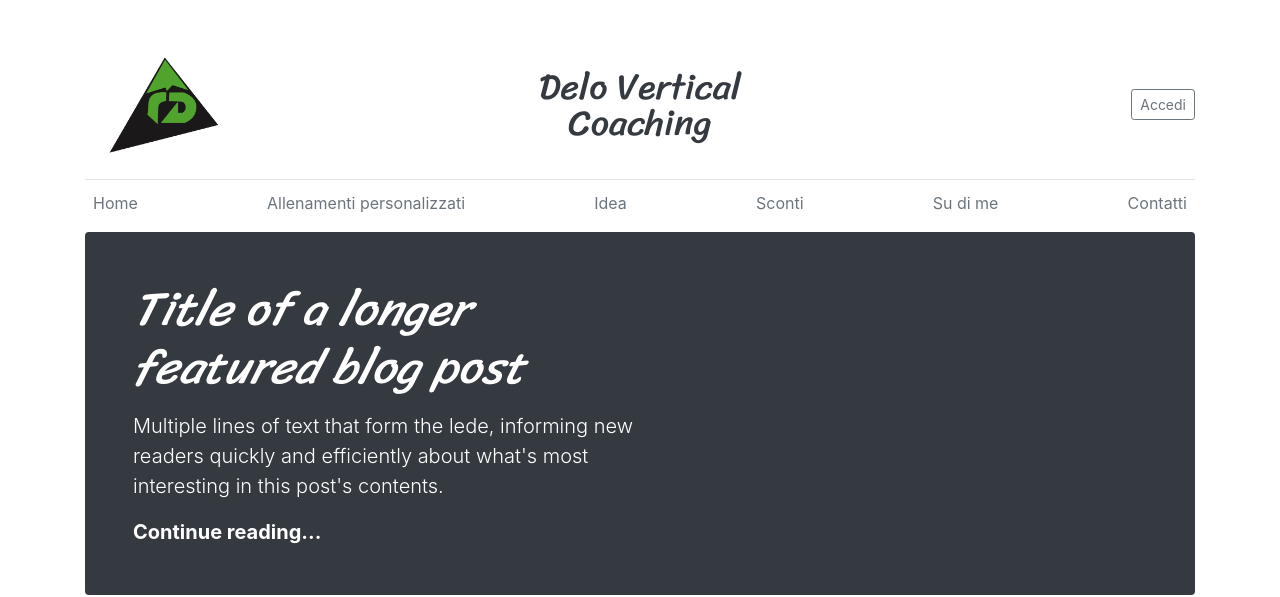
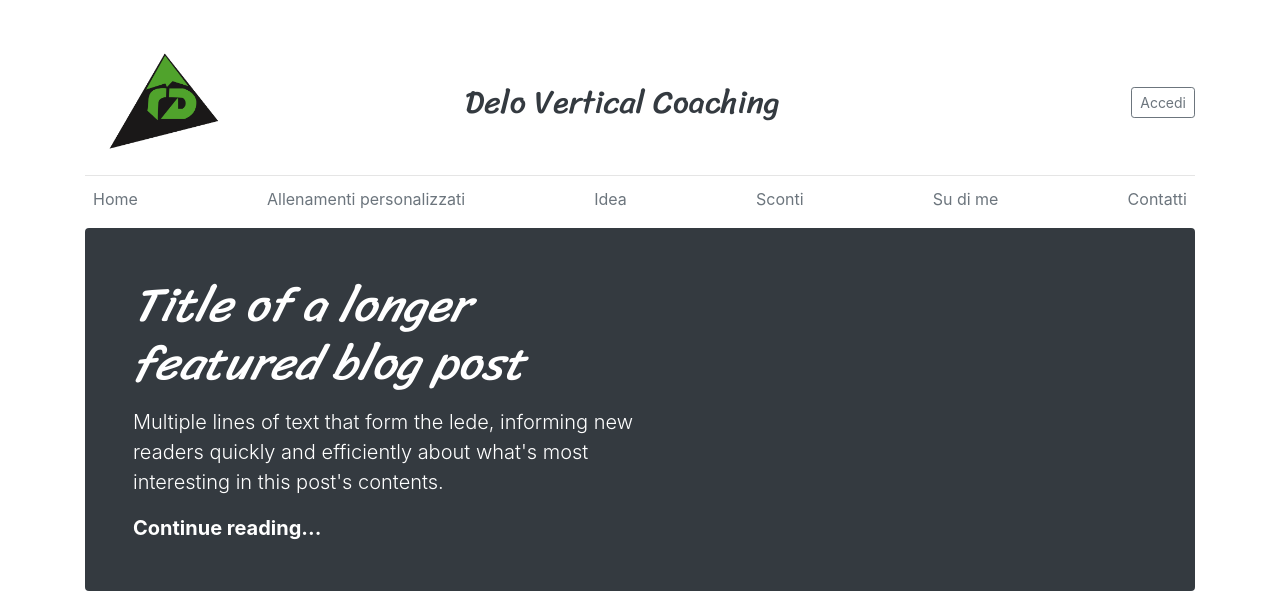
Before and after one commit to illy96/illy96.github.io, a plain HTML site: page index.html in a window 1280 px wide. Shown: the part 242-839 px from the top of the page. Drawn offline with nearby package versions, Linux system fonts and the light colour scheme; a script that the page names is missing.

Commit message:
Adjusted header

```diff
--- a/blog.css
+++ b/blog.css
@@ -20,7 +20,7 @@
 
 .blog-header-logo {
   font-family: 'Sriracha', cursive;
-  font-size: 2.25rem;
+  font-size: 2rem;
 }
 
 .blog-header-logo:hover {
--- a/index.html
+++ b/index.html
@@ -33,13 +33,13 @@
     <div class="container">
       <header class="blog-header py-3">
         <div class="row flex-nowrap justify-content-between align-items-center">
-          <div class="col-3 pt-1">
+          <div class="col-sm">
             <img id="logo" src="img/logo.png">
           </div>
-          <div class="col-3 text-center">
+          <div class="col-sm">
             <a class="blog-header-logo text-dark" href="#">Delo Vertical Coaching</a>
           </div>
-          <div class="col-3 d-flex justify-content-end align-items-center">
+          <div class="col-sm d-flex justify-content-end align-items-center">
             <a class="btn btn-sm btn-outline-secondary" href="#">Accedi</a>
           </div>
         </div>
```
